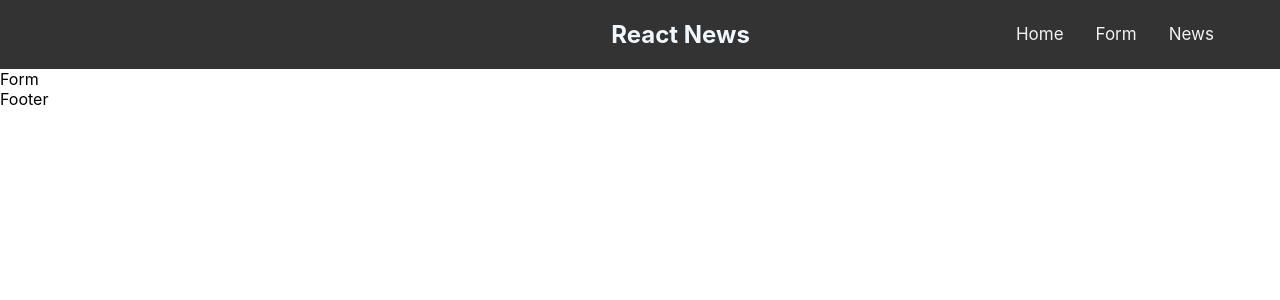
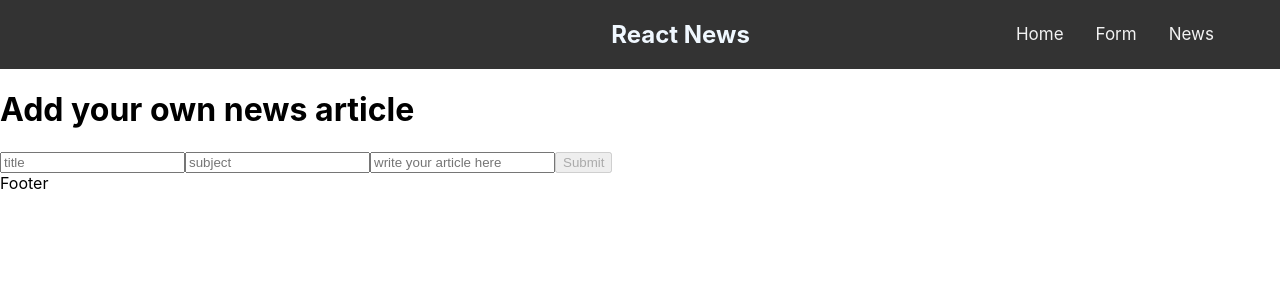
Before and after one commit to alextebbitt/React-newspaper, a React (Create React App) app: page /form in a window 1280 px wide. Shown: the top 300 px of the page. Built offline with nearby package versions, Linux system fonts and the light colour scheme.

Commit message:
api, form and local storage

```diff
--- a/package.json
+++ b/package.json
@@ -6,6 +6,7 @@
     "@testing-library/jest-dom": "^5.16.4",
     "@testing-library/react": "^13.3.0",
     "@testing-library/user-event": "^13.5.0",
+    "axios": "^0.27.2",
     "react": "^18.2.0",
     "react-dom": "^18.2.0",
     "react-router-dom": "^6.3.0",
--- a/src/App.js
+++ b/src/App.js
@@ -6,17 +6,20 @@ import Header from './Components/Header/Header';
 import Home from './Components/Home/Home';
 import Listnews from './Components/Listnews/Listnews';
 import { BrowserRouter, Route, Routes } from "react-router-dom";
+import { GlobalProvider } from "./context/GlobalState";
 
 function App() {
   return (
     <>
       <BrowserRouter>
         <Header />
+        <GlobalProvider>
         <Routes>
           <Route path="/" element={<Home />} />
           <Route path="/form" element={<Form />} />
           <Route path="/news" element={<Listnews />} />
         </Routes>
+        </GlobalProvider>
         <Footer/>
       </BrowserRouter>
     </>
--- a/src/Components/Form/Form.jsx
+++ b/src/Components/Form/Form.jsx
@@ -1,9 +1,108 @@
-import React from 'react'
+import React, { useState } from "react";
+import { useNavigate } from "react-router-dom";
+//import "./Form.css";
 
-const Form = () => {
+export const NewsForm = () => {
+  const [data, setData] = useState({
+    title: "",
+    subject: "",
+    article: "",
+  });
+
+  const [btnDisabled, setBtnDisabled] = useState(true);
+  const [message, setMessage] = useState("");
+  let navigate = useNavigate();
+
+  const initialState = {
+    title: "",
+    subject: "",
+    article: "",
+  };
+
+  const clearState = () => {
+    setData({ ...initialState });
+  };
+
+  const handleInputChange = (event) => {
+    if (data.name.length + 1 < 3) {
+      setMessage("You need to fill out more information");
+      setBtnDisabled(true);
+    } else {
+      setMessage(null);
+      setBtnDisabled(false);
+    }
+    setData({
+      ...data,
+      [event.target.title]: event.target.value,
+    });
+  };
+
+  const handleSubmit = (event) => {
+    event.preventDefault();
+    console.log("sending data..." + data.name + " " + data.email);
+    saveResults(data);
+    clearState();
+    setMessage("News article added");
+    setTimeout(() => {
+      navigate("/");
+    }, 3000);
+  };
+
   return (
-    <div>Form</div>
-  )
+    <form className="form" onSubmit={handleSubmit}>
+      <h1 className="contact">Add your own news article</h1>
+      <input
+        className="title"
+        type="text"
+        placeholder="title"
+        value={data.title}
+        onChange={handleInputChange}
+        name="title"
+      />
+
+      <input
+        className="subject"
+        type="text"
+        placeholder="subject"
+        value={data.subject}
+        onChange={handleInputChange}
+        name="subject"
+      />
+      <input
+        className="message"
+        type="textarea"
+        placeholder="write your article here"
+        value={data.article}
+        onChange={handleInputChange}
+        name="article"
+      />
+
+      <button className="button" type="submit" disabled={btnDisabled}>
+        Submit
+      </button>
+      {message}
+    </form>
+  );
+};
+export default NewsForm;
+
+function getSavedData() {
+  const usersDb = localStorage.getItem("results"); //traemos la informacion del local storage a un var
+  const dataArray = JSON.parse(usersDb) || [];
+  // const  Object.entries(dataObject); //creating var to store. necessary step to translate to js
+  return dataArray;
 }
+getSavedData();
+function saveResults(data) {
+  const database = {
+    name: data.name,
+    email: data.email,
+    message: data.message,
+  }; //the result of a function saved in a variable
 
-export default Form
+  const lc = getSavedData();
+  const ls = lc.push(database);
+  console.log("this is lc ", lc);
+  localStorage.setItem("results", JSON.stringify(lc)); //pushing infoOfUsers to database array
+  //localStorage.setItem("results", JSON.stringify(database)); // puts data back into local storage
+}
--- a/src/Components/Header/Header.css
+++ b/src/Components/Header/Header.css
@@ -6,10 +6,6 @@
   flex-wrap: wrap;
   align-items: center;
   justify-content: flex-end;
-
-
-
-
 }
 
 /* Style the links inside the navigation bar */
--- a/src/Components/Listnews/Listnews.jsx
+++ b/src/Components/Listnews/Listnews.jsx
@@ -1,9 +1,24 @@
-import React from 'react'
+import React, { useContext, useEffect } from "react";
+import { GlobalContext } from "../../context/GlobalState";
 
-const Listnews = () => {
-  return (
-    <div>Listnews</div>
-  )
-}
+const News = () => {
+  const { news, getNews } = useContext(GlobalContext);
 
-export default Listnews
+  useEffect(() => {
+    getNews();
+  }, []);
+
+  const newsItem = news.map((newsItem) => {
+    return (
+      <div key={newsItem.id}>
+        <h1>{newsItem.title}</h1>
+        <p>{newsItem.abstract}</p>
+        <img src={newsItem.url} />
+      </div>
+    );
+  });
+
+  return <div>{newsItem}</div>;
+};
+
+export default News;
--- /dev/null
+++ b/src/context/AppReducer.js
@@ -0,0 +1,14 @@
+const news = (state, action) => {
+
+    switch (action.type) {
+        case "GET_NEWS":
+            return {
+                ...state,
+                news: action.payload,
+            };
+        default:
+            return state;
+    }
+};
+
+export default news;
--- /dev/null
+++ b/src/context/GlobalState.js
@@ -0,0 +1,36 @@
+import { createContext, useReducer } from "react";
+import axios from "axios"
+import AppReducer from "./AppReducer";
+
+const initialState = {
+
+    news: []
+
+}
+
+export const GlobalContext = createContext(initialState);
+
+export const GlobalProvider = ({ children }) => {
+    const [state, dispatch] = useReducer(AppReducer, initialState);
+
+
+    const getNews = async () => {
+        const res = await axios.get("https://api.nytimes.com/svc/topstories/v2/arts.json?api-key=r6hOWWAL0LcpN9OEdiHIeGi2AgKLXiGm");
+        dispatch({
+            type: "GET_NEWS",
+            payload: res.data.results,
+        });
+
+    };
+
+return (
+    <GlobalContext.Provider
+        value={{
+            news: state.news,
+            getNews,
+        }}
+    >
+        {children}
+    </GlobalContext.Provider>
+);
+};
```
Also changed, not shown: 1 other file (tests, documents, lock files or other folders).
